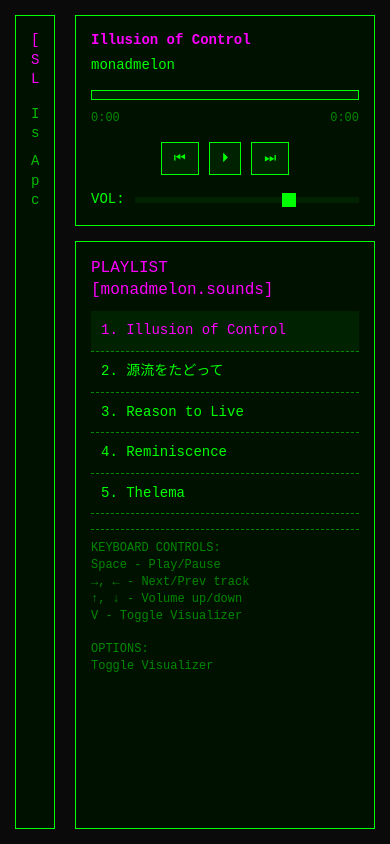
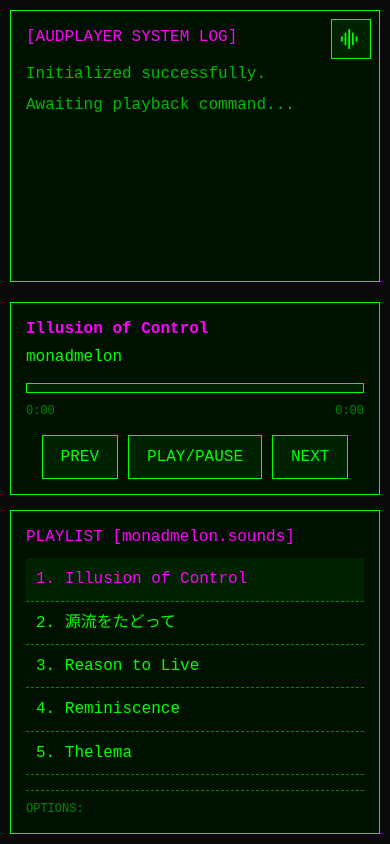
Before and after one commit to monadmelon/monadmelon-alp, a plain HTML site: page audplayer.html in a window 390 px wide. Drawn offline with Linux system fonts and the light colour scheme.

Commit message:
Make audplayer more mobile responsive and icon changes

```diff
--- a/audplayer.html
+++ b/audplayer.html
@@ -15,6 +15,7 @@
         .log-message { color: #00ff00; }
         .visualizer-container { display: none; width: 100%; height: 100%; }
         #visualizer { width: 100%; height: 100%; }
+        .mobile-viz-toggle { display: none; } /* Hidden on desktop */
         .player-section { width: 300px; display: flex; flex-direction: column; gap: 15px; }
         .player-box { background-color: #001100; border: 1px solid #00ff00; padding: 15px; }
         .now-playing { min-height: 80px; }
@@ -37,6 +38,40 @@
         .options-section { margin-top: 15px; padding-top: 10px; border-top: 1px dashed #008800; font-size: 12px; color: #008800; }
         .option-toggle { cursor: pointer; }
         .option-toggle:hover { color: #ff00ff; }
+        .mobile-controls { display: none; }
+
+        /* --- RESPONSIVE STYLES FOR MOBILE --- */
+        @media (max-width: 768px) {
+            body { padding: 10px; font-size: 16px; overflow: auto; }
+            .main-content { flex-direction: column; }
+            .player-section { width: 100%; }
+            .terminal { min-height: 200px; flex-shrink: 0; }
+            .playlist { min-height: 150px; }
+            .controls, .volume-container { display: none; }
+            .options-section .option-toggle { display: none; }
+            .keyboard-help-desktop { display: none; }
+            .mobile-controls { display: flex; flex-wrap: wrap; gap: 10px; justify-content: center; margin-top: 15px; }
+            .mobile-btn { background-color: #002200; color: #00ff00; border: 1px solid #00ff00; padding: 12px 18px; cursor: pointer; font-family: 'Courier New', monospace; font-size: 16px; }
+            .mobile-viz-toggle {
+                display: flex; /* Use flex to center the SVG inside */
+                align-items: center;
+                justify-content: center;
+                position: absolute;
+                top: 8px;
+                right: 8px;
+                background-color: #002200;
+                color: #00ff00;
+                border: 1px solid #00ff00;
+                width: 40px;
+                height: 40px;
+                z-index: 10;
+            }
+            .mobile-viz-toggle svg {
+                width: 22px;
+                height: 22px;
+                stroke: currentColor; /* Inherit the button's green color */
+            }
+        }
     </style>
 </head>
 <body>
@@ -44,6 +79,12 @@
 
     <div class="main-content">
         <div class="terminal">
+            <button class="mobile-viz-toggle" id="mobile-viz-toggle">
+                <svg xmlns="http://www.w3.org/2000/svg" width="24" height="24" viewBox="0 0 24 24" fill="none" stroke-width="2" stroke-linecap="round" stroke-linejoin="round">
+                    <path d="M2 10v4"></path><path d="M6 6v12"></path><path d="M10 2v20"></path>
+                    <path d="M14 6v12"></path><path d="M18 10v4"></path>
+                </svg>
+            </button>
             <div class="log-container" id="log-container">
                 <div class="terminal-line log-header">[AUDPLAYER SYSTEM LOG]</div>
                 <div class="terminal-line">Initialized successfully.</div>
@@ -57,10 +98,7 @@
 
         <div class="player-section">
             <div class="player-box now-playing">
-                <div class="track-info">
-                    <div class="track-title">--</div>
-                    <div>monadmelon</div>
-                </div>
+                <div class="track-info"><div class="track-title">--</div><div>monadmelon</div></div>
                 <div class="progress-container" id="progress-container"><div class="progress-bar" id="progress-bar"></div></div>
                 <div class="time-display" id="time-display"><span>0:00</span><span>0:00</span></div>
                 <div class="controls">
@@ -69,9 +107,11 @@
                     <button class="btn" id="pause-btn" style="display:none;">⏸</button>
                     <button class="btn" id="next-btn">⏭</button>
                 </div>
-                <div class="volume-container">
-                    <span>VOL:</span>
-                    <input type="range" class="volume-slider" id="volume-slider" min="0" max="100" value="70">
+                <div class="volume-container"><span>VOL:</span><input type="range" class="volume-slider" id="volume-slider" min="0" max="100" value="70"></div>
+                <div class="mobile-controls">
+                    <button class="mobile-btn" data-action="prev">PREV</button>
+                    <button class="mobile-btn" data-action="play-pause">PLAY/PAUSE</button>
+                    <button class="mobile-btn" data-action="next">NEXT</button>
                 </div>
             </div>
 
@@ -79,12 +119,14 @@
                 <div class="playlist-title">PLAYLIST [monadmelon.sounds]</div>
                 <div id="playlist-container"></div>
                 <div class="options-section">
-                    <div>KEYBOARD CONTROLS:</div>
-                    <div>Space - Play/Pause</div>
-                    <div>→, ← - Next/Prev track</div>
-                    <div>↑, ↓ - Volume up/down</div>
-                    <div>V - Toggle Visualizer</div>
-                    <br>
+                    <div class="keyboard-help-desktop">
+                        <div>KEYBOARD CONTROLS:</div>
+                        <div>Space - Play/Pause</div>
+                        <div>→, ← - Next/Prev track</div>
+                        <div>↑, ↓ - Volume up/down</div>
+                        <div>V - Toggle Visualizer</div>
+                    </div>
+                    <br class="keyboard-help-desktop">
                     <div>OPTIONS:</div>
                     <div class="option-toggle" id="viz-toggle">Toggle Visualizer</div>
                 </div>
@@ -94,12 +136,15 @@
 
     <script>
         document.addEventListener('DOMContentLoaded', () => {
+            // All variables and functions from the previous version remain here.
+            // No changes were made to the JavaScript logic itself.
             const audio = document.getElementById('audio-player');
             const canvas = document.getElementById('visualizer');
             const canvasCtx = canvas.getContext('2d');
             const logContainer = document.getElementById('log-container');
             const visualizerContainer = document.getElementById('visualizer-container');
             const vizToggleBtn = document.getElementById('viz-toggle');
+            const mobileVizToggleBtn = document.getElementById('mobile-viz-toggle');
             const playBtn = document.getElementById('play-btn');
             const pauseBtn = document.getElementById('pause-btn');
             const nextBtn = document.getElementById('next-btn');
@@ -115,52 +160,10 @@
             let audioContext, analyser, source;
             let visualizerEnabled = false;
 
-            function setupAudioContext() {
-                if (audioContext) return;
-                audioContext = new (window.AudioContext || window.webkitAudioContext)();
-                source = audioContext.createMediaElementSource(audio);
-                analyser = audioContext.createAnalyser();
-                source.connect(analyser);
-                analyser.connect(audioContext.destination);
-                analyser.fftSize = 256;
-            }
-
-            function resizeCanvas() {
-                canvas.width = visualizerContainer.clientWidth;
-                canvas.height = visualizerContainer.clientHeight;
-            }
-
-            function drawVisualizer() {
-                requestAnimationFrame(drawVisualizer);
-                if (!visualizerEnabled || !analyser) return;
-
-                const bufferLength = analyser.frequencyBinCount;
-                const dataArray = new Uint8Array(bufferLength);
-                analyser.getByteFrequencyData(dataArray);
-
-                canvasCtx.fillStyle = '#001100';
-                canvasCtx.fillRect(0, 0, canvas.width, canvas.height);
-                const barWidth = (canvas.width / bufferLength) * 1.25;
-                let x = 0;
-                for (let i = 0; i < bufferLength; i++) {
-                    const barHeight = dataArray[i] * (canvas.height / 255);
-                    canvasCtx.fillStyle = `rgb(0, ${barHeight + 100}, 0)`;
-                    canvasCtx.fillRect(x, canvas.height - barHeight, barWidth, barHeight);
-                    x += barWidth + 1;
-                }
-            }
-
-            function toggleVisualizer() {
-                visualizerEnabled = !visualizerEnabled;
-                if (visualizerEnabled) {
-                    logContainer.style.display = 'none';
-                    visualizerContainer.style.display = 'block';
-                    resizeCanvas();
-                } else {
-                    logContainer.style.display = 'block';
-                    visualizerContainer.style.display = 'none';
-                }
-            }
+            function setupAudioContext() { if (audioContext) return; audioContext = new (window.AudioContext || window.webkitAudioContext)(); source = audioContext.createMediaElementSource(audio); analyser = audioContext.createAnalyser(); source.connect(analyser); analyser.connect(audioContext.destination); analyser.fftSize = 256; }
+            function resizeCanvas() { canvas.width = visualizerContainer.clientWidth; canvas.height = visualizerContainer.clientHeight; }
+            function drawVisualizer() { requestAnimationFrame(drawVisualizer); if (!visualizerEnabled || !analyser) return; const bufferLength = analyser.frequencyBinCount; const dataArray = new Uint8Array(bufferLength); analyser.getByteFrequencyData(dataArray); canvasCtx.fillStyle = '#001100'; canvasCtx.fillRect(0, 0, canvas.width, canvas.height); const barWidth = (canvas.width / bufferLength) * 1.25; let x = 0; for (let i = 0; i < bufferLength; i++) { const barHeight = dataArray[i] * (canvas.height / 255); canvasCtx.fillStyle = `rgb(0, ${barHeight + 100}, 0)`; canvasCtx.fillRect(x, canvas.height - barHeight, barWidth, barHeight); x += barWidth + 1; } }
+            function toggleVisualizer() { visualizerEnabled = !visualizerEnabled; if (visualizerEnabled) { logContainer.style.display = 'none'; visualizerContainer.style.display = 'block'; resizeCanvas(); } else { logContainer.style.display = 'block'; visualizerContainer.style.display = 'none'; } }
 
             const player = { playing: false, currentTrack: 0 };
             const tracks = [
@@ -171,85 +174,32 @@
                  { title: "Thelema", path: "https://res.cloudinary.com/dolgrtzxe/video/upload/v1757815731/Thelema_ztuvyu.mp3"}
             ];
 
-            const formatTime = (seconds) => {
-                const minutes = Math.floor(seconds / 60);
-                const secs = Math.floor(seconds % 60);
-                return `${minutes}:${secs < 10 ? '0' : ''}${secs}`;
-            };
-            const logToTerminal = (message) => {
-                const logEntry = document.createElement('div');
-                logEntry.className = 'terminal-line';
-                logEntry.innerHTML = `<span class="log-message">${message}</span>`;
-                terminalLog.prepend(logEntry);
-            };
-            const updatePlayerUI = () => {
-                trackTitleEl.textContent = tracks[player.currentTrack].title;
-                playBtn.style.display = player.playing ? 'none' : 'block';
-                pauseBtn.style.display = player.playing ? 'block' : 'none';
-                document.querySelectorAll('.track').forEach((trackEl, index) => {
-                    trackEl.classList.toggle('playing', index === player.currentTrack);
-                });
-            };
-            const selectTrack = (index) => {
-                if (!audioContext) setupAudioContext();
-                player.currentTrack = index;
-                audio.src = tracks[player.currentTrack].path;
-                audio.load();
-                audio.play();
-                logToTerminal(`Playing: ${tracks[player.currentTrack].title}`);
-            };
-            const togglePlay = () => {
-                if (!audio.src) { selectTrack(0); return; }
-                if (audioContext.state === 'suspended') audioContext.resume();
-                audio.paused ? audio.play() : audio.pause();
-            };
+            const formatTime = (seconds) => { const minutes = Math.floor(seconds / 60); const secs = Math.floor(seconds % 60); return `${minutes}:${secs < 10 ? '0' : ''}${secs}`; };
+            const logToTerminal = (message) => { const logEntry = document.createElement('div'); logEntry.className = 'terminal-line'; logEntry.innerHTML = `<span class="log-message">${message}</span>`; terminalLog.prepend(logEntry); };
+            const updatePlayerUI = () => { trackTitleEl.textContent = tracks[player.currentTrack].title; playBtn.style.display = player.playing ? 'none' : 'block'; pauseBtn.style.display = player.playing ? 'block' : 'none'; document.querySelectorAll('.track').forEach((trackEl, index) => { trackEl.classList.toggle('playing', index === player.currentTrack); }); };
+            const selectTrack = (index) => { if (!audioContext) setupAudioContext(); player.currentTrack = index; audio.src = tracks[player.currentTrack].path; audio.load(); audio.play(); logToTerminal(`Playing: ${tracks[player.currentTrack].title}`); };
+            const togglePlay = () => { if (!audio.src) { selectTrack(0); return; } if (audioContext.state === 'suspended') audioContext.resume(); audio.paused ? audio.play() : audio.pause(); };
             const nextTrack = () => selectTrack((player.currentTrack + 1) % tracks.length);
             const prevTrack = () => selectTrack((player.currentTrack - 1 + tracks.length) % tracks.length);
             const changeVolume = () => audio.volume = volumeSlider.value / 100;
-            const seek = (e) => {
-                const width = progressContainer.clientWidth;
-                const clickX = e.offsetX;
-                audio.currentTime = (clickX / width) * audio.duration;
-            };
-            const buildPlaylist = () => {
-                tracks.forEach((track, index) => {
-                    const trackEl = document.createElement('div');
-                    trackEl.className = 'track';
-                    trackEl.textContent = `${index + 1}. ${track.title}`;
-                    trackEl.addEventListener('click', () => selectTrack(index));
-                    playlistContainer.appendChild(trackEl);
-                });
-            };
+            const seek = (e) => { const width = progressContainer.clientWidth; const clickX = e.offsetX; audio.currentTime = (clickX / width) * audio.duration; };
+            const buildPlaylist = () => { playlistContainer.innerHTML = ''; tracks.forEach((track, index) => { const trackEl = document.createElement('div'); trackEl.className = 'track'; trackEl.textContent = `${index + 1}. ${track.title}`; trackEl.addEventListener('click', () => selectTrack(index)); playlistContainer.appendChild(trackEl); }); };
 
             vizToggleBtn.addEventListener('click', toggleVisualizer);
+            mobileVizToggleBtn.addEventListener('click', toggleVisualizer);
             playBtn.addEventListener('click', togglePlay);
             pauseBtn.addEventListener('click', togglePlay);
             nextBtn.addEventListener('click', nextTrack);
             prevBtn.addEventListener('click', prevTrack);
             volumeSlider.addEventListener('input', changeVolume);
             progressContainer.addEventListener('click', seek);
+            document.querySelectorAll('.mobile-btn').forEach(button => { button.addEventListener('click', () => { const action = button.getAttribute('data-action'); switch (action) { case 'play-pause': togglePlay(); break; case 'next': nextTrack(); break; case 'prev': prevTrack(); break; } }); });
             audio.addEventListener('play', () => { player.playing = true; updatePlayerUI(); });
             audio.addEventListener('pause', () => { player.playing = false; updatePlayerUI(); });
             audio.addEventListener('timeupdate', () => { if (!isNaN(audio.duration)) { progressBar.style.width = `${(audio.currentTime / audio.duration) * 100}%`; timeDisplay.children[0].textContent = formatTime(audio.currentTime); } });
             audio.addEventListener('loadedmetadata', () => { timeDisplay.children[1].textContent = formatTime(audio.duration); });
             audio.addEventListener('ended', nextTrack);
-
-            document.addEventListener('keydown', (e) => {
-                if (e.target.tagName === 'INPUT') return;
-                switch (e.key) {
-                    case ' ': e.preventDefault(); togglePlay(); break;
-                    case 'ArrowRight': e.preventDefault(); nextTrack(); break;
-                    case 'ArrowLeft': e.preventDefault(); prevTrack(); break;
-                    case 'ArrowUp': e.preventDefault(); volumeSlider.value = Math.min(100, parseInt(volumeSlider.value) + 5); changeVolume(); break;
-                    case 'ArrowDown': e.preventDefault(); volumeSlider.value = Math.max(0, parseInt(volumeSlider.value) - 5); changeVolume(); break;
-                    case 'v':
-                    case 'V':
-                        e.preventDefault();
-                        toggleVisualizer();
-                        break;
-                }
-            });
-
+            document.addEventListener('keydown', (e) => { if (e.target.tagName === 'INPUT') return; switch (e.key) { case ' ': e.preventDefault(); togglePlay(); break; case 'ArrowRight': e.preventDefault(); nextTrack(); break; case 'ArrowLeft': e.preventDefault(); prevTrack(); break; case 'ArrowUp': e.preventDefault(); volumeSlider.value = Math.min(100, parseInt(volumeSlider.value) + 5); changeVolume(); break; case 'ArrowDown': e.preventDefault(); volumeSlider.value = Math.max(0, parseInt(volumeSlider.value) - 5); changeVolume(); break; case 'v': case 'V': e.preventDefault(); toggleVisualizer(); break; } });
             window.addEventListener('resize', () => { if (visualizerEnabled) resizeCanvas(); });
 
             buildPlaylist();
```
